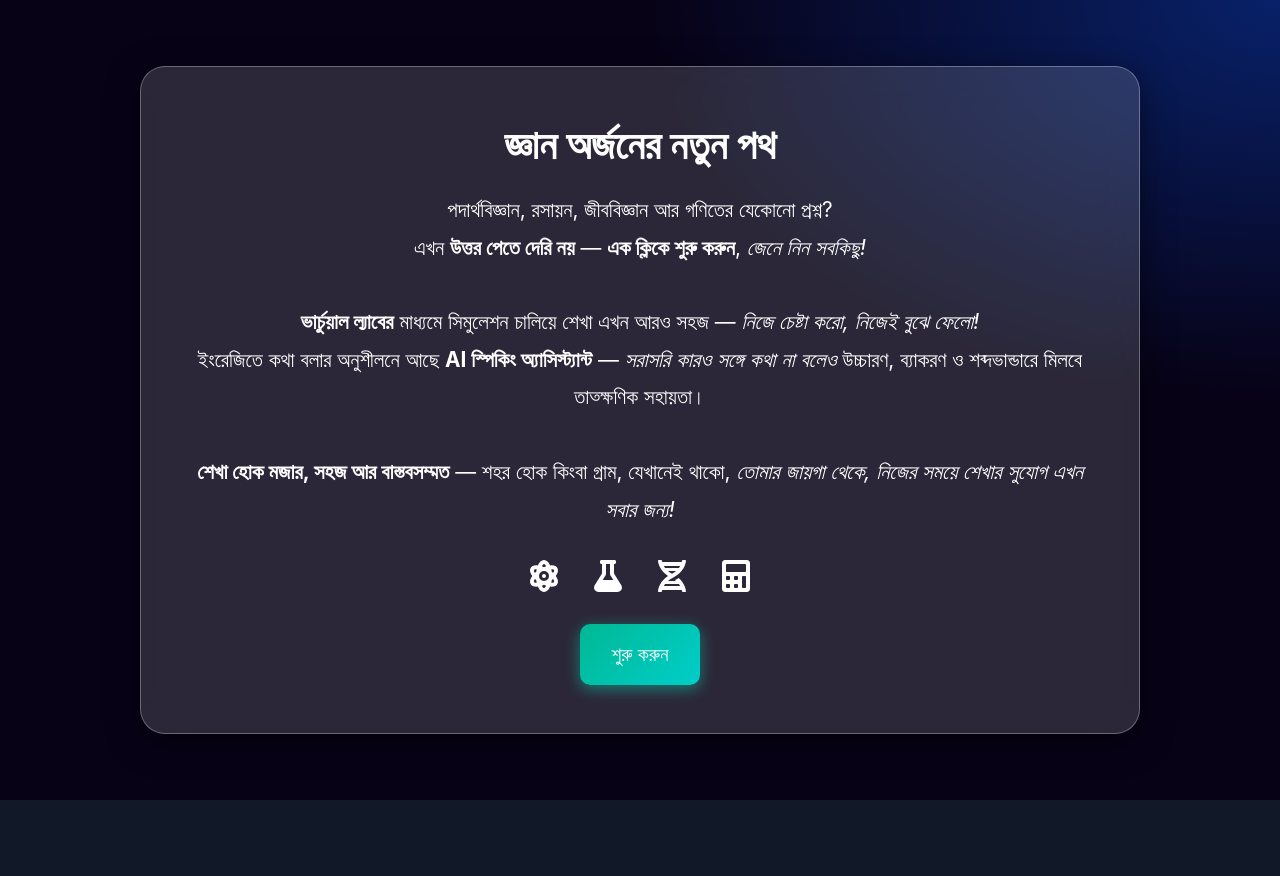
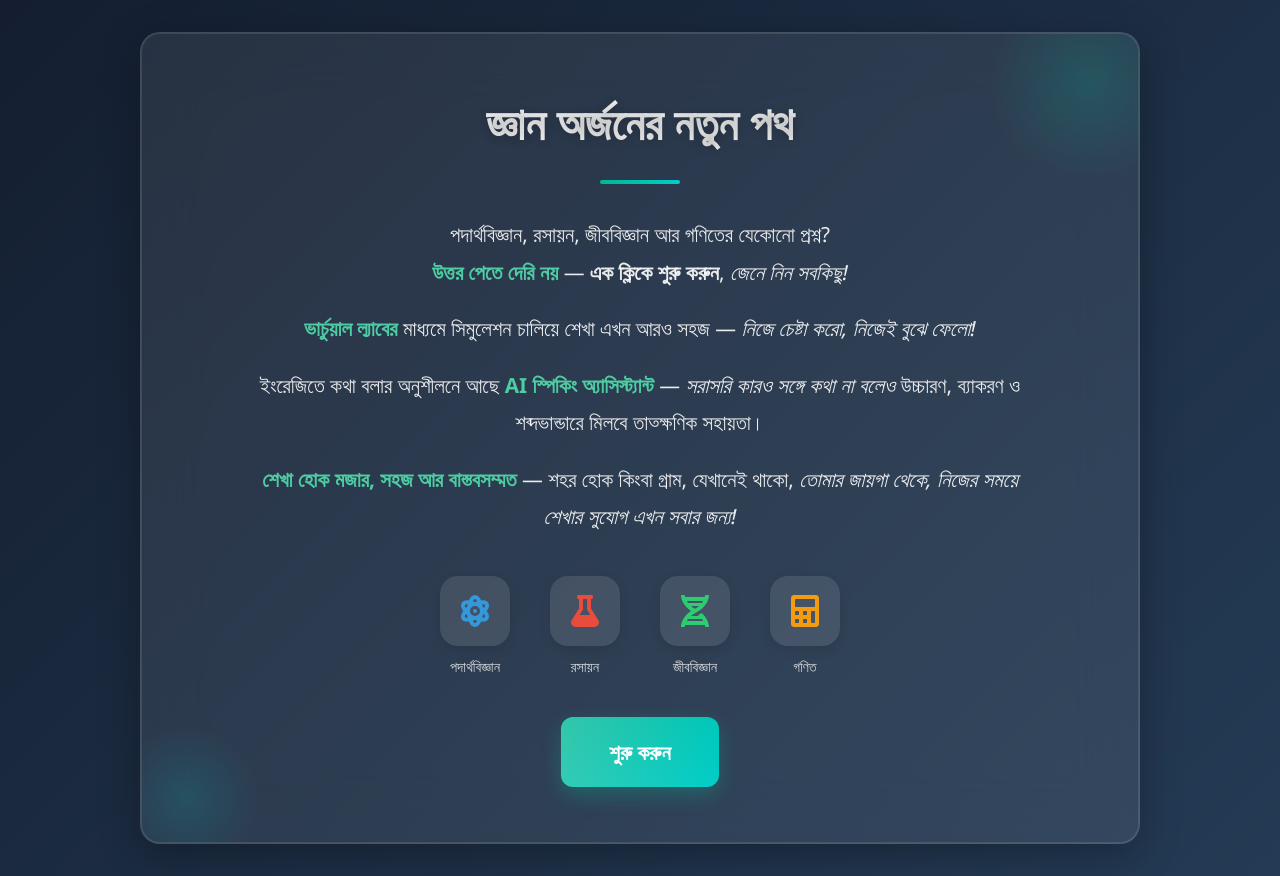
Before and after one commit to arnabdatta13/IT-Hackathon, a React (Vite) app in the folder frontend/: page / in a window 1280 px wide. Before the commit the page ends 800 px from the top, so only its background shows below. Built offline with nearby package versions, Linux system fonts and the light colour scheme.

Commit message:
feat: enhance ChatBot UI with new styling and improved loading screen;

```diff
--- a/frontend/src/Pages/ChatBot/ChatBotHome.jsx
+++ b/frontend/src/Pages/ChatBot/ChatBotHome.jsx
@@ -1,85 +1,267 @@
-import React from 'react';
-import { FaAtom, FaFlask, FaDna, FaCalculator } from 'react-icons/fa';
-import { useNavigate } from 'react-router-dom';
-const ChatBotHome = () => {
+"use client";
+
+import { useState } from "react";
+import { FaAtom, FaFlask, FaDna, FaCalculator } from "react-icons/fa";
+import { useNavigate } from "react-router-dom";
+
+function ChatBotHome() {
   const navigate = useNavigate();
+  const [hoveredIcon, setHoveredIcon] = useState(null);
+
+  const subjectIcons = [
+    { icon: FaAtom, title: "পদার্থবিজ্ঞান", color: "#3498db" },
+    { icon: FaFlask, title: "রসায়ন", color: "#e74c3c" },
+    { icon: FaDna, title: "জীববিজ্ঞান", color: "#2ecc71" },
+    { icon: FaCalculator, title: "গণিত", color: "#f39c12" },
+  ];
 
   return (
-        <div style={{
-            display: 'flex',
-            flexDirection: 'column',
-            alignItems: 'center',
-            justifyContent: 'center',
-            height: '100vh',
-            padding: '2rem',
-        }}>
-            <div style={{
-                width: '95%',
-                maxWidth: '1000px',
-                padding: '3rem',
-                borderRadius: '25px',
-                background: 'rgba(255, 255, 255, 0.15)',
-                backdropFilter: 'blur(20px)',
-                WebkitBackdropFilter: 'blur(20px)',
-                boxShadow: '0 8px 32px rgba(0, 0, 0, 0.5)',
-                border: '1px solid rgba(255, 255, 255, 0.3)',
-                color: 'white',
-                textAlign: 'center',
-                transition: 'transform 0.3s ease',
-            }}>
-                <h1 style={{
-                    fontSize: '2.5rem',
-                    marginBottom: '1rem',
-                    fontWeight: 'bold',
-                }}>
+    <div
+      className="home-container"
+      style={{
+        display: "flex",
+        flexDirection: "column",
+        alignItems: "center",
+        justifyContent: "center",
+        minHeight: "100vh",
+        padding: "2rem",
+        background: "linear-gradient(135deg, #141e30, #243b55)",
+        fontFamily: "'Hind Siliguri', 'Segoe UI', sans-serif",
+      }}
+    >
+      <div
+        className="content-card"
+        style={{
+          width: "95%",
+          maxWidth: "1000px",
+          padding: "3.5rem",
+          borderRadius: "20px",
+          background: "rgba(255, 255, 255, 0.08)",
+          backdropFilter: "blur(30px)",
+          WebkitBackdropFilter: "blur(30px)",
+          boxShadow:
+            "0 10px 40px rgba(0, 0, 0, 0.3), 0 0 0 1px rgba(255, 255, 255, 0.1) inset",
+          border: "1px solid rgba(255, 255, 255, 0.12)",
+          color: "white",
+          textAlign: "center",
+          transition: "all 0.4s ease",
+          overflow: "hidden",
+          position: "relative",
+        }}
+      >
+        {/* Decorative elements */}
+        <div
+          style={{
+            position: "absolute",
+            top: "-50px",
+            right: "-50px",
+            width: "200px",
+            height: "200px",
+            borderRadius: "50%",
+            background:
+              "radial-gradient(circle, rgba(0, 184, 148, 0.2) 0%, rgba(0, 206, 201, 0) 70%)",
+            zIndex: "0",
+          }}
+        ></div>
+        <div
+          style={{
+            position: "absolute",
+            bottom: "-30px",
+            left: "-30px",
+            width: "150px",
+            height: "150px",
+            borderRadius: "50%",
+            background:
+              "radial-gradient(circle, rgba(0, 206, 201, 0.15) 0%, rgba(0, 184, 148, 0) 70%)",
+            zIndex: "0",
+          }}
+        ></div>
+
+        <div style={{ position: "relative", zIndex: "1" }}>
+          <h1
+            style={{
+              fontSize: "2.8rem",
+              marginBottom: "1.5rem",
+              fontWeight: "700",
+              background: "linear-gradient(135deg, #ffffff, #e0e0e0)",
+              WebkitBackgroundClip: "text",
+              WebkitTextFillColor: "transparent",
+              textShadow: "0 2px 10px rgba(0, 0, 0, 0.2)",
+            }}
+          >
             জ্ঞান অর্জনের নতুন পথ
           </h1>
-               <p style={{
-    fontSize: '1.3rem',
-    marginBottom: '2rem',
-    lineHeight: '1.8',
-}}>
+
+          <div
+            style={{
+              width: "80px",
+              height: "4px",
+              background: "linear-gradient(90deg, #00b894, #00cec9)",
+              margin: "0 auto 2rem",
+              borderRadius: "2px",
+            }}
+          ></div>
+
+          <div
+            style={{
+              fontSize: "1.3rem",
+              marginBottom: "2.5rem",
+              lineHeight: "1.8",
+              color: "rgba(255, 255, 255, 0.9)",
+              maxWidth: "90%",
+              margin: "0 auto 2.5rem",
+            }}
+          >
+            <p style={{ marginBottom: "1.2rem" }}>
               পদার্থবিজ্ঞান, রসায়ন, জীববিজ্ঞান আর গণিতের যেকোনো প্রশ্ন? <br />
-    এখন <strong>উত্তর পেতে দেরি নয়</strong> — <strong>এক ক্লিকে শুরু করুন</strong>, <em>জেনে নিন সবকিছু!</em><br /><br />
+              <span style={{ color: "#4ecca3", fontWeight: "600" }}>
+                উত্তর পেতে দেরি নয়
+              </span>{" "}
+              — <span style={{ fontWeight: "600" }}>এক ক্লিকে শুরু করুন</span>,{" "}
+              <em>জেনে নিন সবকিছু!</em>
+            </p>
 
-    <strong>ভার্চুয়াল ল্যাবের</strong> মাধ্যমে সিমুলেশন চালিয়ে শেখা এখন আরও সহজ — <em>নিজে চেষ্টা করো, নিজেই বুঝে ফেলো!</em><br />
+            <p style={{ marginBottom: "1.2rem" }}>
+              <span style={{ color: "#4ecca3", fontWeight: "600" }}>
+                ভার্চুয়াল ল্যাবের
+              </span>{" "}
+              মাধ্যমে সিমুলেশন চালিয়ে শেখা এখন আরও সহজ —{" "}
+              <em>নিজে চেষ্টা করো, নিজেই বুঝে ফেলো!</em>
+            </p>
 
-    ইংরেজিতে কথা বলার অনুশীলনে আছে <strong>AI স্পিকিং অ্যাসিস্ট্যান্ট</strong> — <em>সরাসরি কারও সঙ্গে কথা না বলেও</em> উচ্চারণ, ব্যাকরণ ও শব্দভান্ডারে মিলবে তাত্ক্ষণিক সহায়তা।<br /><br />
+            <p style={{ marginBottom: "1.2rem" }}>
+              ইংরেজিতে কথা বলার অনুশীলনে আছে{" "}
+              <span style={{ color: "#4ecca3", fontWeight: "600" }}>
+                AI স্পিকিং অ্যাসিস্ট্যান্ট
+              </span>{" "}
+              — <em>সরাসরি কারও সঙ্গে কথা না বলেও</em> উচ্চারণ, ব্যাকরণ ও
+              শব্দভান্ডারে মিলবে তাত্ক্ষণিক সহায়তা।
+            </p>
 
-    <strong>শেখা হোক মজার, সহজ আর বাস্তবসম্মত</strong> — শহর হোক কিংবা গ্রাম, যেখানেই থাকো, <em>তোমার জায়গা থেকে, নিজের সময়ে শেখার সুযোগ এখন সবার জন্য!</em>
+            <p>
+              <span style={{ color: "#4ecca3", fontWeight: "600" }}>
+                শেখা হোক মজার, সহজ আর বাস্তবসম্মত
+              </span>{" "}
+              — শহর হোক কিংবা গ্রাম, যেখানেই থাকো,{" "}
+              <em>তোমার জায়গা থেকে, নিজের সময়ে শেখার সুযোগ এখন সবার জন্য!</em>
             </p>
-                <div style={{
-                    display: 'flex',
-                    justifyContent: 'center',
-                    gap: '2rem',
-                    fontSize: '2rem',
-                    marginBottom: '2rem',
-                }}>
-                    <div title="পদার্থবিজ্ঞান"><FaAtom /></div>
-                    <div title="রসায়ন"><FaFlask /></div>
-                    <div title="জীববিজ্ঞান"><FaDna /></div>
-                    <div title="গণিত"><FaCalculator /></div>
           </div>
-                <button style={{
-                    padding: '1rem 2rem',
-                    fontSize: '1.2rem',
-                    borderRadius: '10px',
-                    border: 'none',
-                    background: 'linear-gradient(135deg, #00b894, #00cec9)',
-                    color: 'white',
-                    cursor: 'pointer',
-                    boxShadow: '0 4px 15px rgba(0, 255, 204, 0.4)',
-                    transition: 'transform 0.2s ease, background 0.3s ease',
+
+          <div
+            style={{
+              display: "flex",
+              justifyContent: "center",
+              gap: "2.5rem",
+              marginBottom: "2.5rem",
             }}
-                onMouseOver={e => e.currentTarget.style.transform = 'scale(1.05)'}
-                onMouseOut={e => e.currentTarget.style.transform = 'scale(1)'}
-                onClick={() => navigate('/chatbot')}
           >
-                    শুরু করুন
+            {subjectIcons.map((subject, index) => {
+              const Icon = subject.icon;
+              const isHovered = hoveredIcon === index;
+
+              return (
+                <div
+                  key={index}
+                  onMouseEnter={() => setHoveredIcon(index)}
+                  onMouseLeave={() => setHoveredIcon(null)}
+                  style={{
+                    display: "flex",
+                    flexDirection: "column",
+                    alignItems: "center",
+                    cursor: "pointer",
+                    transition: "all 0.3s ease",
+                    transform: isHovered ? "translateY(-8px)" : "translateY(0)",
+                  }}
+                >
+                  <div
+                    style={{
+                      width: "70px",
+                      height: "70px",
+                      borderRadius: "18px",
+                      display: "flex",
+                      alignItems: "center",
+                      justifyContent: "center",
+                      background: isHovered
+                        ? `linear-gradient(135deg, ${subject.color}, ${subject.color}99)`
+                        : "rgba(255, 255, 255, 0.1)",
+                      boxShadow: isHovered
+                        ? `0 10px 20px rgba(0, 0, 0, 0.2), 0 0 0 1px ${subject.color}33`
+                        : "0 4px 12px rgba(0, 0, 0, 0.1)",
+                      transition: "all 0.3s ease",
+                      marginBottom: "10px",
+                    }}
+                  >
+                    <Icon
+                      size={32}
+                      color={isHovered ? "white" : subject.color}
+                    />
+                  </div>
+                  <span
+                    style={{
+                      fontSize: "0.9rem",
+                      fontWeight: "500",
+                      color: isHovered
+                        ? subject.color
+                        : "rgba(255, 255, 255, 0.8)",
+                      transition: "all 0.3s ease",
+                    }}
+                  >
+                    {subject.title}
+                  </span>
+                </div>
+              );
+            })}
+          </div>
+
+          <button
+            onClick={() => navigate("/chatbot")}
+            style={{
+              padding: "1.2rem 3rem",
+              fontSize: "1.3rem",
+              fontWeight: "600",
+              borderRadius: "12px",
+              border: "none",
+              background: "linear-gradient(135deg, #00b894, #00cec9)",
+              color: "white",
+              cursor: "pointer",
+              boxShadow: "0 8px 20px rgba(0, 184, 148, 0.3)",
+              transition: "all 0.3s ease",
+              position: "relative",
+              overflow: "hidden",
+              zIndex: "1",
+            }}
+            onMouseOver={(e) => {
+              e.currentTarget.style.transform = "translateY(-5px)";
+              e.currentTarget.style.boxShadow =
+                "0 12px 25px rgba(0, 184, 148, 0.4)";
+            }}
+            onMouseOut={(e) => {
+              e.currentTarget.style.transform = "translateY(0)";
+              e.currentTarget.style.boxShadow =
+                "0 8px 20px rgba(0, 184, 148, 0.3)";
+            }}
+          >
+            <span style={{ position: "relative", zIndex: "2" }}>শুরু করুন</span>
+            <div
+              style={{
+                position: "absolute",
+                top: "0",
+                left: "-100%",
+                width: "200%",
+                height: "100%",
+                background:
+                  "linear-gradient(90deg, transparent, rgba(255, 255, 255, 0.2), transparent)",
+                transition: "all 0.5s ease",
+                zIndex: "1",
+              }}
+              className="button-shine"
+            ></div>
           </button>
         </div>
       </div>
+    </div>
   );
-};
+}
 
+// Make sure this line is present and there are no syntax errors above it
 export default ChatBotHome;
--- a/frontend/src/Pages/ChatBot/chatBot.css
+++ b/frontend/src/Pages/ChatBot/chatBot.css
@@ -16,6 +16,7 @@
   position: fixed;
   inset: 0;
   background: rgba(0, 0, 0, 0.6);
+  -webkit-backdrop-filter: blur(4px);
   backdrop-filter: blur(4px);
   z-index: 50;
   display: flex;
```
Also changed, not shown: frontend/src/Pages/ChatBot/ChatBot.jsx (+49 -33 lines). Lines whose indentation alone changed are shown as unchanged.
